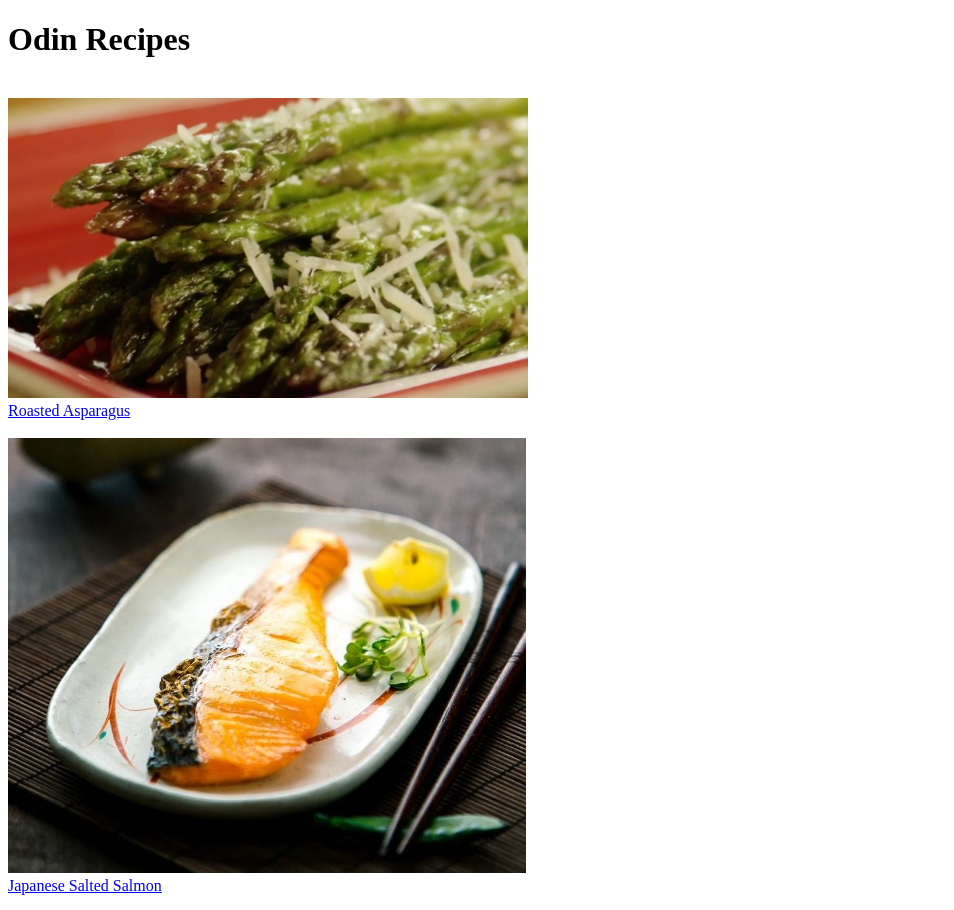
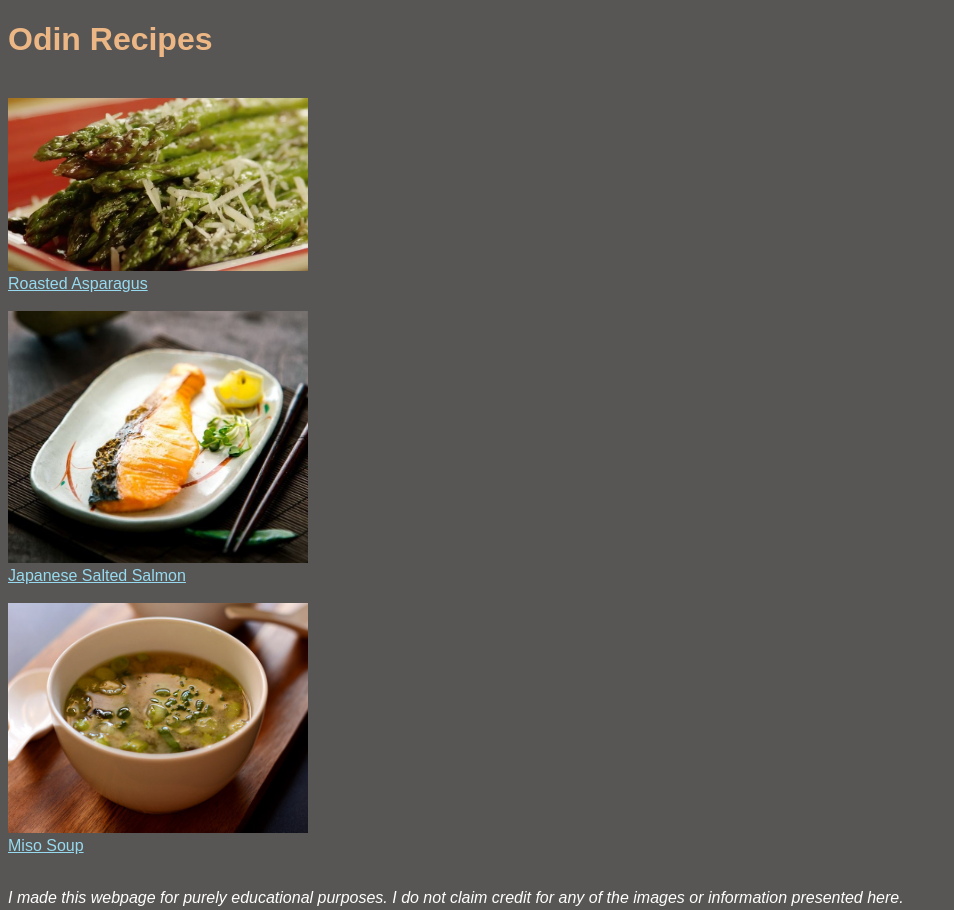
Before and after one commit to JonHPC/odin-recipes, a plain HTML site: page index.html in a window 1280 px wide. Shown: the top 910 px of the page, without its empty margins (0-954 px from the left). Drawn offline with Linux system fonts and the light colour scheme.

Commit message:
Add basic CSS file and links

```diff
--- a/index.html
+++ b/index.html
@@ -3,19 +3,20 @@
     <head>
         <title>Odin Recipes</title>
         <meta charset="utf-8">
+        <link rel="stylesheet" href="style.css">
     </head>
     <body>
         <h1>Odin Recipes</h1>
         <br>
-        <a href ="./recipes/asparagus.html"><img src="./images/asparagus.png" alt="Roasted Asparagus" height="300"></a>
+        <a href ="./recipes/asparagus.html"><img src="./images/asparagus.png" alt="Roasted Asparagus"></a>
         <br>
         <a href ="./recipes/asparagus.html">Roasted Asparagus</a>
         <br><br>
-        <a href ="./recipes/salmon.html"><img src="./images/salmon.jpg" alt="Japanese Salted Salmon" height="435"></a>
+        <a href ="./recipes/salmon.html"><img src="./images/salmon.jpg" alt="Japanese Salted Salmon"></a>
         <br>
         <a href="./recipes/salmon.html">Japanese Salted Salmon</a>
         <br><br>
-        <a href ="./recipes/miso-soup.html"><img src="./images/miso-soup.jpg" alt="Miso Soup" height="395"></a>
+        <a href ="./recipes/miso-soup.html"><img src="./images/miso-soup.jpg" alt="Miso Soup"></a>
         <br>
         <a href="./recipes/miso-soup.html">Miso Soup</a>
         <br><br>
--- /dev/null
+++ b/style.css
@@ -0,0 +1,21 @@
+img {
+    width:300px;
+    height: auto;
+}
+
+* {
+    background-color:#575654;
+    font-family: Arial, sans-serif;
+}
+
+a {
+    color:#97daf0;
+}
+
+h1 {
+    color: #edb785;
+}
+
+h3, h4, h5, li, p{
+    color:white;
+}
```
Also changed, not shown: recipes/asparagus.html (+1 -0 lines), recipes/miso-soup.html (+1 -0 lines), recipes/salmon.html (+1 -0 lines).
